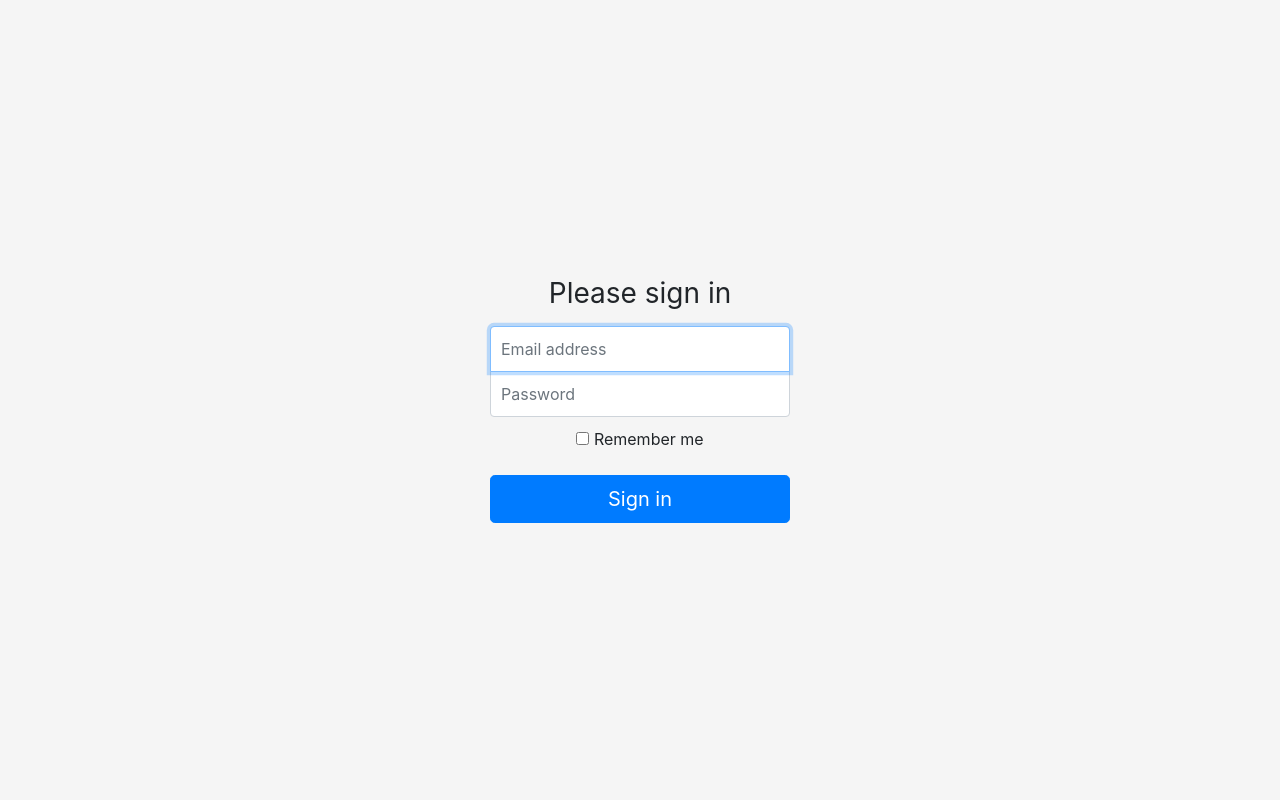
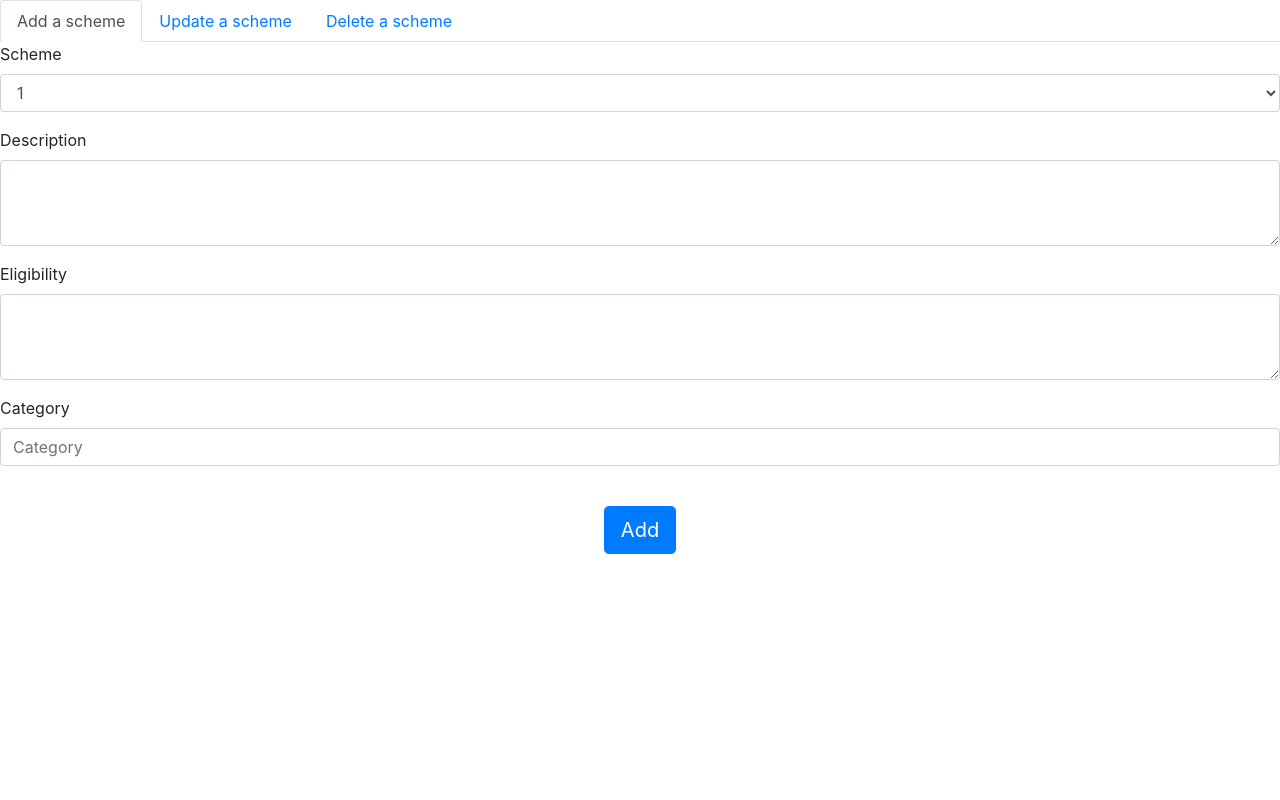
Before and after one commit to varunotelli/E-Seva, a Flask app: template templates/adminHome.html in a window 1280 px wide. Run offline with Flask 2, Linux system fonts and the light colour scheme; the template is opened without the code that fills it, so the values that code supplies are empty; some libraries are stand-ins or nearby versions.

Commit message:
UI fixed

```diff
--- a/static/styles/adminHome.css
+++ b/static/styles/adminHome.css
@@ -1,54 +1,4 @@
-html,
-body {
-  height: 100%;
+.approve-btn-box {
+  text-align: center;
+  margin: 40px 0 0;
 }
-
-body {
-  display: -ms-flexbox;
-  display: -webkit-box;
-  display: flex;
-  -ms-flex-align: center;
-  -ms-flex-pack: center;
-  -webkit-box-align: center;
-  align-items: center;
-  -webkit-box-pack: center;
-  justify-content: center;
-  padding-top: 40px;
-  padding-bottom: 40px;
-  background-color: #f5f5f5;
-}
-
-.form-signin {
-  width: 100%;
-  max-width: 330px;
-  padding: 15px;
-  margin: 0 auto;
-}
-
-.form-signin .checkbox {
-  font-weight: 400;
-}
-
-.form-signin .form-control {
-  position: relative;
-  box-sizing: border-box;
-  height: auto;
-  padding: 10px;
-  font-size: 16px;
-}
-
-.form-signin .form-control:focus {
-  z-index: 2;
-}
-
-.form-signin input[type="email"] {
-  margin-bottom: -1px;
-  border-bottom-right-radius: 0;
-  border-bottom-left-radius: 0;
-}
-
-.form-signin input[type="password"] {
-  margin-bottom: 10px;
-  border-top-left-radius: 0;
-  border-top-right-radius: 0;
-}
--- a/templates/adminHome.html
+++ b/templates/adminHome.html
@@ -1,24 +1,112 @@
 <!DOCTYPE html>
 <html lang="en">
+
 <head>
-		<title>Admin Sign In</title>
-		<meta charset="utf-8">
-		<meta name="viewport" content="width=device-width, initial-scale=1, shrink-to-fit=no">
+  <meta charset="UTF-8">
+  <meta name="viewport" content="width=device-width, initial-scale=1.0">
+  <meta http-equiv="X-UA-Compatible" content="ie=edge">
+  <title>Admin Home</title>
   <link rel="stylesheet" type="text/css" href="https://maxcdn.bootstrapcdn.com/bootstrap/4.0.0/css/bootstrap.min.css">
 		<script src="https://code.jquery.com/jquery-3.2.1.slim.min.js" integrity="sha384-KJ3o2DKtIkvYIK3UENzmM7KCkRr/rE9/Qpg6aAZGJwFDMVNA/GpGFF93hXpG5KkN" crossorigin="anonymous"></script>
 	<script src="https://cdnjs.cloudflare.com/ajax/libs/popper.js/1.12.9/umd/popper.min.js" integrity="sha384-ApNbgh9B+Y1QKtv3Rn7W3mgPxhU9K/ScQsAP7hUibX39j7fakFPskvXusvfa0b4Q" crossorigin="anonymous"></script>
   <script src="https://maxcdn.bootstrapcdn.com/bootstrap/4.0.0/js/bootstrap.min.js" integrity="sha384-JZR6Spejh4U02d8jOt6vLEHfe/JQGiRRSQQxSfFWpi1MquVdAyjUar5+76PVCmYl" crossorigin="anonymous"></script>
   <link rel="stylesheet" type="text/css" href="{{ url_for('static',filename='styles/adminHome.css') }}">
 </head>
-	<body class="text-center">
-		<form class="form-signin">
-			<h1 class="h3 mb-3 font-weight-normal">Please sign in</h1>
-			<input type="email" id="inputEmail" class="form-control" placeholder="Email address" required autofocus>
-			<input type="password" id="inputPassword" class="form-control" placeholder="Password" required>
-			<div class="checkbox mb-3">
-				<label><input type="checkbox" value="remember-me"> Remember me</label>
+
+<body>
+<!--tabs-->
+  <ul class="nav nav-tabs" id="myTab" role="tablist">
+    <li class="nav-item">
+      <a class="nav-link active" id="home-tab" data-toggle="tab" href="#home" role="tab" aria-controls="home" aria-selected="true">Add a scheme</a>
+    </li>
+    <li class="nav-item">
+      <a class="nav-link" id="profile-tab" data-toggle="tab" href="#profile" role="tab" aria-controls="profile" aria-selected="false">Update a scheme</a>
+    </li>
+    <li class="nav-item">
+      <a class="nav-link" id="contact-tab" data-toggle="tab" href="#contact" role="tab" aria-controls="contact" aria-selected="false">Delete a scheme</a>
+    </li>
+  </ul>
+<!--add-a-scheme layout-->
+  <div class="tab-content" id="myTabContent">
+    <div class="tab-pane fade show active" id="home" role="tabpanel" aria-labelledby="home-tab">
+      <form>
+        <div class="form-group">
+          <label for="scheme_list_add">Scheme</label>
+          <select class="form-control" id="scheme_list_add" name="scheme_list_add">
+            <option>1</option>
+            <option>2</option>
+            <option>3</option>
+            <option>4</option>
+            <option>5</option>
+          </select>
         </div>
-			<button type="submit" class="btn btn-primary btn-lg btn-block">Sign in</button>
+        <div class="form-group">
+          <label for="description_add">Description</label>
+          <textarea class="form-control" id="description_add" rows="3" name="description_add"></textarea>
+        </div>
+        <div class="form-group">
+            <label for="eligibility_add">Eligibility</label>
+            <textarea class="form-control" id="eligibility_add" rows="3" name="eligibility_add"></textarea>
+        </div>
+        <div class="form-group">
+            <label for="category_add">Category</label>
+            <input type="email" class="form-control" id="category_add" placeholder="Category" name="category_add">
+        </div>
+        <div class="approve-btn-box">
+            <button type="submit" class="btn btn-primary btn-lg">Add</button>
+        </div>
       </form>
+    </div>
+<!--update-a-scheme layout-->
+    <div class="tab-pane fade" id="profile" role="tabpanel" aria-labelledby="profile-tab">
+      <form>
+        <div class="form-group">
+          <label for="scheme_list_update">Scheme</label>
+          <select class="form-control" id="scheme_list_update" name="scheme_list_update">
+            <option>1</option>
+            <option>2</option>
+            <option>3</option>
+            <option>4</option>
+            <option>5</option>
+          </select>
+        </div>
+        <div class="form-group">
+          <label for="description_update">Description</label>
+          <textarea class="form-control" id="description_update" rows="3" name="description_update"></textarea>
+        </div>
+        <div class="form-group">
+          <label for="eligibility_update">Eligibility</label>
+          <textarea class="form-control" id="eligibility_update" rows="3" name="eligibility_update"></textarea>
+        </div>
+        <div class="form-group">
+          <label for="category_update">Category</label>
+          <input type="email" class="form-control" id="category_update" placeholder="Category" name="category_update ">
+        </div>
+        <div class="approve-btn-box">
+          <button type="submit" class="btn btn-primary btn-lg">Update</button>
+        </div>
+      </form>
+    </div>
+<!--delete-a-scheme layout-->
+    <div class="tab-pane fade" id="contact" role="tabpanel" aria-labelledby="contact-tab">
+      <form>
+        <div class="form-group">
+          <label for="scheme_list_delete">Scheme</label>
+          <select class="form-control" id="scheme_list_delete" name="scheme_list_delete">
+            <option>1</option>
+            <option>2</option>
+            <option>3</option>
+            <option>4</option>
+            <option>5</option>
+          </select>
+        </div>
+        <div class="approve-btn-box">
+            <button type="submit" class="btn btn-primary btn-lg">Delete</button>
+        </div>
+      </form>
+    </div>
+
+  </div>
 </body>
+
 </html>
```
Also changed, not shown: static/styles/secondHome.css (added, +54 -0 lines), templates/secondHome.html (added, +24 -0 lines). Lines whose indentation alone changed are shown as unchanged.
